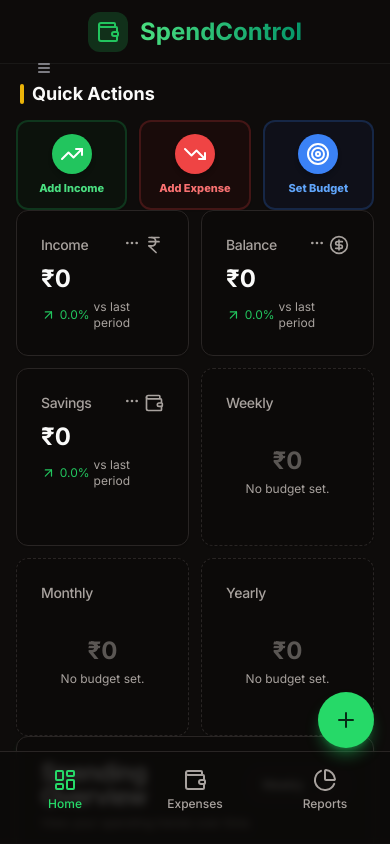
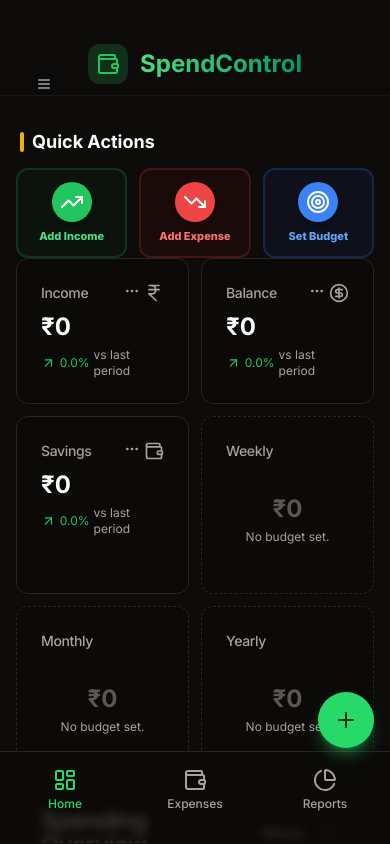
Before and after one commit to dharshanick/spendcontrol, a Next.js app: page /dashboard in a window 390 px wide. Built offline with nearby package versions, Linux system fonts and the light colour scheme.

Commit message:
Fix mobile header spacing and debug server issues

```diff
--- a/src/app/(app)/dashboard/page.tsx
+++ b/src/app/(app)/dashboard/page.tsx
@@ -117,10 +117,10 @@ export default function DashboardPage() {
     return (
         <>
             <ReminderModal />
-            <div className="pt-16 pb-24 md:pb-0 md:pt-4">
+            <div className="pt-28 pb-24 md:pb-0 md:pt-4">
 
                 {/* --- FIXED MOBILE HEADER --- */}
-                <div className="fixed top-0 left-0 right-0 z-40 h-16 flex items-center justify-center gap-3 bg-background/80 backdrop-blur-md border-b border-white/5 md:hidden">
+                <div className="fixed top-0 left-0 right-0 z-40 h-24 flex items-center justify-center gap-3 bg-background/80 backdrop-blur-md border-b border-white/5 md:hidden pt-8">
                     <div className="h-10 w-10 bg-green-500/20 rounded-xl flex items-center justify-center">
                         <Wallet className="h-6 w-6 text-green-500" />
                     </div>
--- a/src/components/layout/mobile-header.tsx
+++ b/src/components/layout/mobile-header.tsx
@@ -55,7 +55,7 @@ export default function MobileHeader() {
           <Button
             variant="ghost"
             size="icon"
-            className="md:hidden fixed top-10 left-4 z-50 h-14 w-14 text-zinc-400 hover:text-white"
+            className="md:hidden fixed top-14 left-4 z-50 h-14 w-14 text-zinc-400 hover:text-white"
           >
             <Menu className="h-10 w-10" />
             <span className="sr-only">Toggle Menu</span>
```
